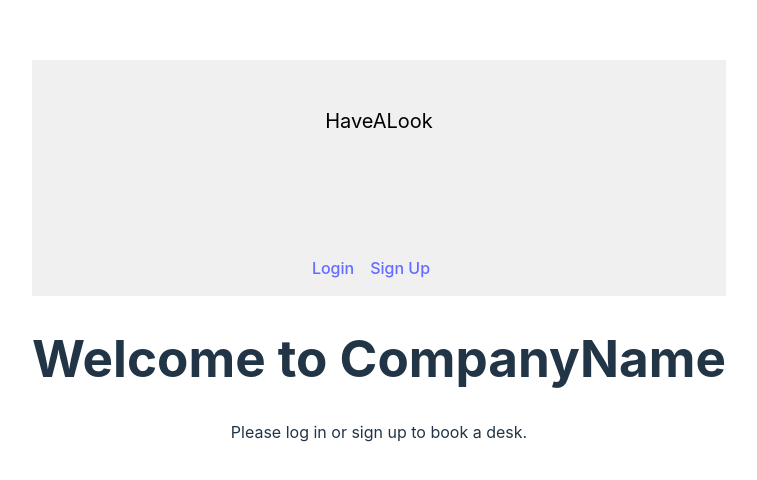
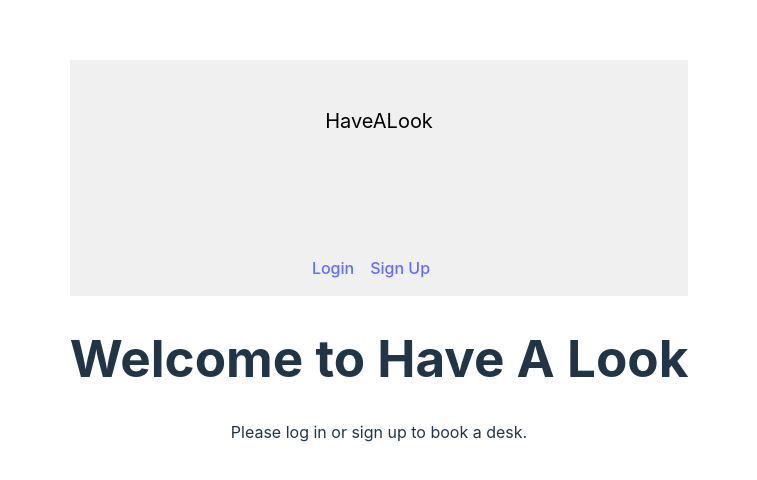
Before and after one commit to eediallo/deskeando, a React (Vite) app in the folder web/: page / in a window 1280 px wide. Shown: the part 140-620 px from the top of the page, without its empty margins (261-1018 px from the left). Built offline with nearby package versions, Linux system fonts and the light colour scheme; no server answers.

Commit message:
feat: implement ProtectedRoute component for authentication handling and update App component structure

```diff
--- a/web/src/App.jsx
+++ b/web/src/App.jsx
@@ -1,4 +1,6 @@
-import { Route, Routes } from "react-router-dom";
+import PropTypes from "prop-types";
+import { Navigate, Route, Routes } from "react-router-dom";
+import { useLocation } from "react-router-dom";
 
 import Header from "./components/Header";
 import { useAppContext } from "./context/useAppContext";
@@ -10,23 +12,29 @@ import Register from "./pages/Register.jsx";
 
 function App() {
 	const { isAuthenticated } = useAppContext();
+	const location = useLocation();
+	const isDashboard = location.pathname === "/dashboard";
 	return (
 		<div>
-			<Header />
+			{!isDashboard && <Header />}
 			<Routes>
-				{isAuthenticated ? (
-					<Route path="/" element={<Dashboard />} />
-				) : (
 				<Route
 					path="/"
 					element={
 						<div style={{ textAlign: "center", marginTop: "2rem" }}>
-								<h1>Welcome to CompanyName</h1>
+							<h1>Welcome to Have A Look</h1>
 							<p>Please log in or sign up to book a desk.</p>
 						</div>
 					}
 				/>
-				)}
+				<Route
+					path="/dashboard"
+					element={
+						<ProtectedRoute isAuthenticated={isAuthenticated}>
+							<Dashboard />
+						</ProtectedRoute>
+					}
+				/>
 				<Route path="/register" element={<Register />} />
 				<Route path="/login" element={<Login />} />
 			</Routes>
@@ -34,4 +42,13 @@ function App() {
 	);
 }
 
+function ProtectedRoute({ isAuthenticated, children }) {
+	if (isAuthenticated) return children;
+	return <Navigate to="/login" replace />;
+}
+ProtectedRoute.propTypes = {
+	isAuthenticated: PropTypes.bool.isRequired,
+	children: PropTypes.node.isRequired,
+};
+
 export default App;
```
Lines whose indentation alone changed are shown as unchanged.
